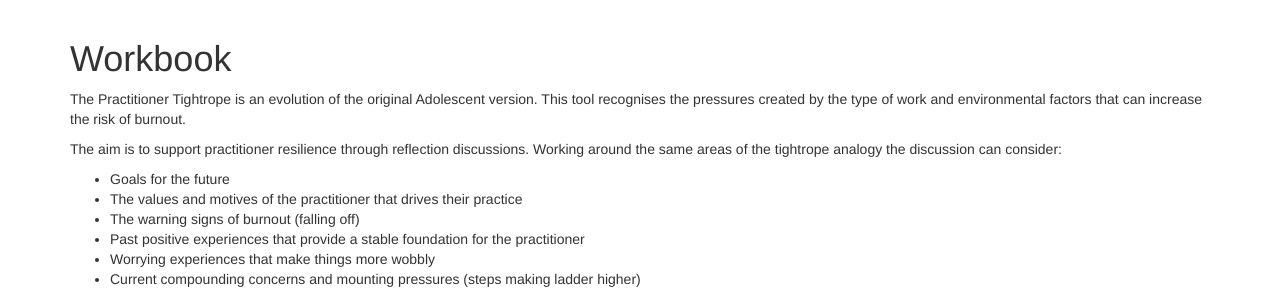
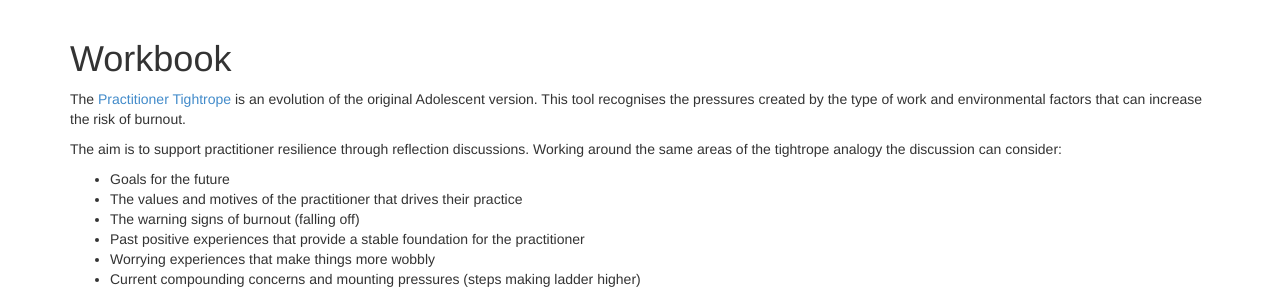
Before and after one commit to retrotravelbug/tightropetool, a Jekyll site: the page built from Practitioner Tightrope.md, in a window 1280 px wide, cut to the strip 153-442 px from the top of the page. Built offline with Jekyll 4.4.1, drawn with Linux system fonts in a browser that asks for light colours; nearby versions of some CDN libraries; grey boxes are pictures that could not be loaded.

```diff
--- a/Practitioner Tightrope.md
+++ b/Practitioner Tightrope.md
@@ -6,7 +6,7 @@ banner-image: Bushy-trees.png
 
 # Workbook
 
-The Practitioner Tightrope is an evolution of the original Adolescent version. This tool recognises the pressures created by the type of work and environmental factors that can increase the risk of burnout.
+The [Practitioner Tightrope] is an evolution of the original Adolescent version. This tool recognises the pressures created by the type of work and environmental factors that can increase the risk of burnout.
 
 The aim is to support practitioner resilience through reflection discussions. Working around the same areas of the tightrope analogy the discussion can consider:
 
```
Also changed, not shown: other parts of Practitioner Tightrope.md (+2 -0 lines).
